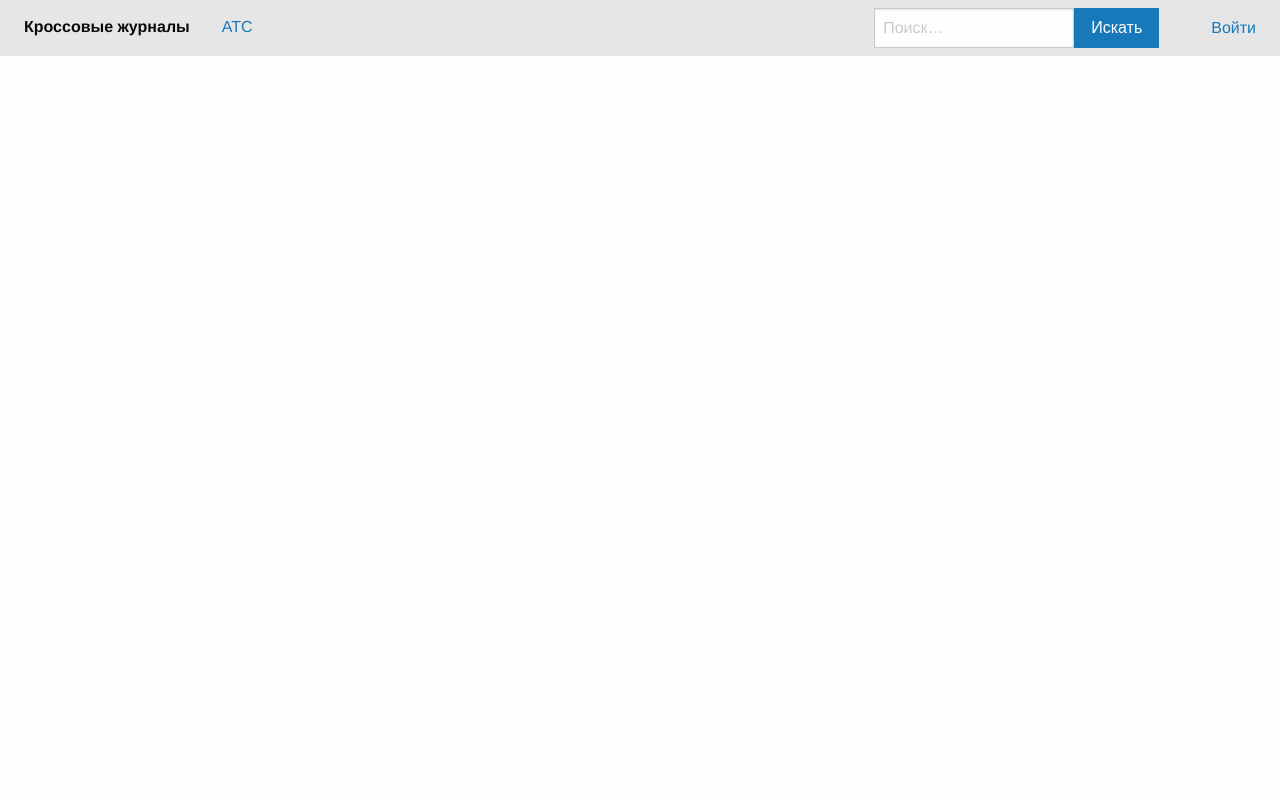
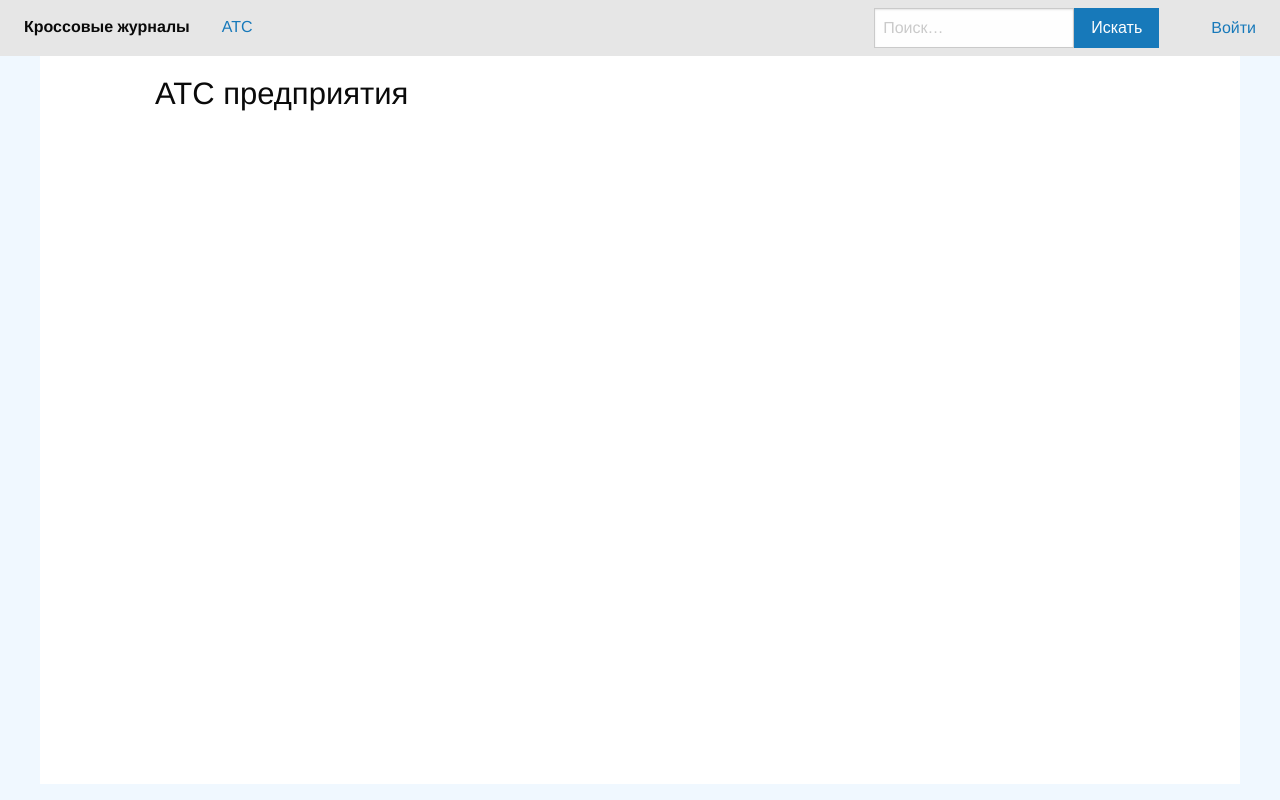
Before and after one commit to ivnglkv/cross_register, a Django app: page / in a window 1280 px wide. Run offline with Django 3.2, Linux system fonts and the light colour scheme; data that the repository does not hold is empty; parts of the project's set-up code (start-up, migrations or seed data) failed here and were passed over; some libraries are stand-ins or nearby versions.

Commit message:
Добавление полей к страницам

```diff
--- a/common/static/common/css/app.css
+++ b/common/static/common/css/app.css
@@ -1,5 +1,10 @@
+html, body {
+  height: 100%;
+  background: aliceblue repeat;
+}
+
 .top-bar {
-  margin-bottom: 20px;
+  margin-bottom: 1rem;
 }
 
 .crosspath {
@@ -18,3 +23,11 @@
 .top-bar-search {
   margin-bottom: 0rem;
 }
+
+.content-row {
+  background: white repeat;
+  position: relative;
+  top: -1rem;
+  min-height: calc(100% - 56px - 1rem);
+  padding-top: 1rem;
+}
--- a/common/templates/common/base.html
+++ b/common/templates/common/base.html
@@ -48,9 +48,12 @@
     </div>
   </div>
 
-  <div class="row">
-    {% block page %}{% endblock %}
-  </div>
+    <div class="row content-row">
+      <div class="small-1 column"></div>
+      <div class="small-11 column">
+        {% block page %}{% endblock %}
+      </div>
+    </div>
 
   {% block js %}
     <script src="{% static 'common/js/vendor/jquery.js' %}"></script>
--- a/common/templates/common/index.html
+++ b/common/templates/common/index.html
@@ -5,7 +5,12 @@
 {% endblock %}
 
 {% block page %}
-  {% for pbx in pbx_list %}
-    <p><a href="{% url 'journal:pbx_ports' pbx.pk 1 %}">{{ pbx }}</a></p>
-  {% endfor %}
+  <div class="row">
+    <div class="small-6 column">
+      <h3>АТС предприятия</h3>
+      {% for pbx in pbx_list %}
+        <p><a href="{% url 'journal:pbx_ports' pbx.pk 1 %}">{{ pbx }}</a></p>
+      {% endfor %}
+    </div>
+  </div>
 {% endblock%}
```
